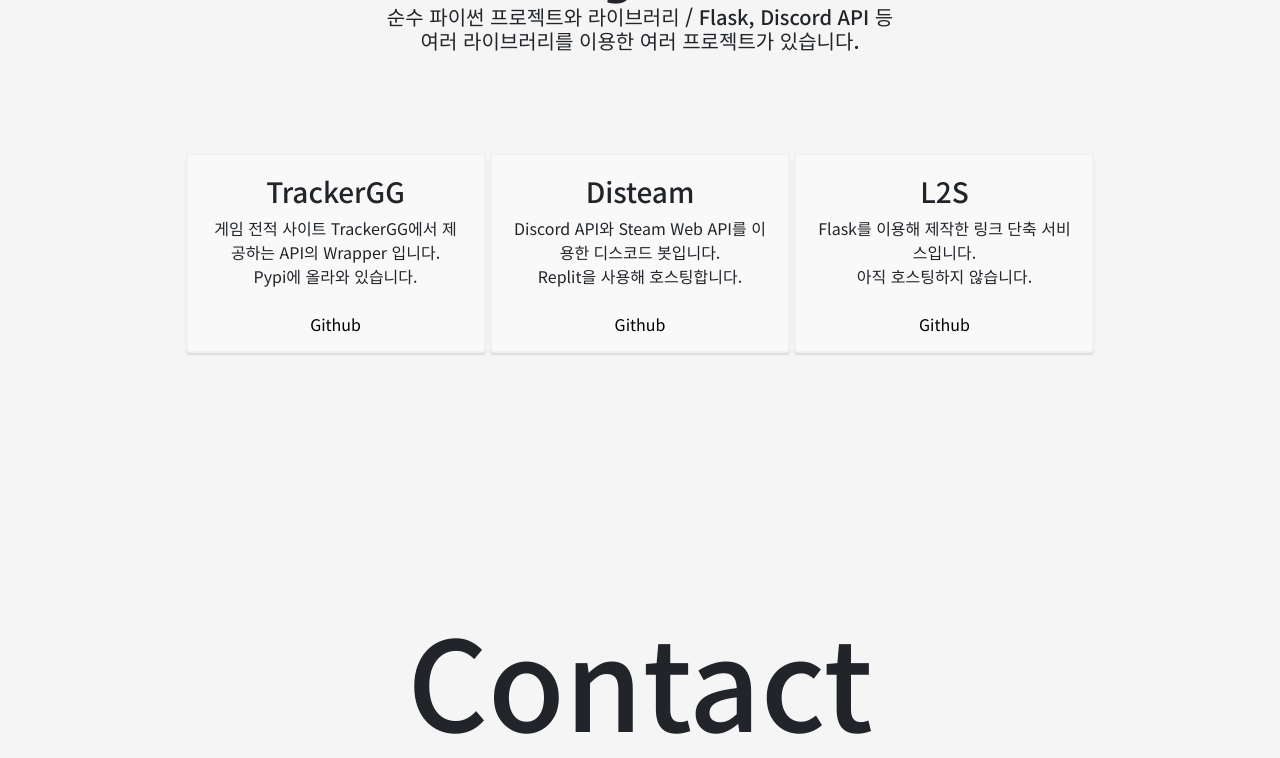
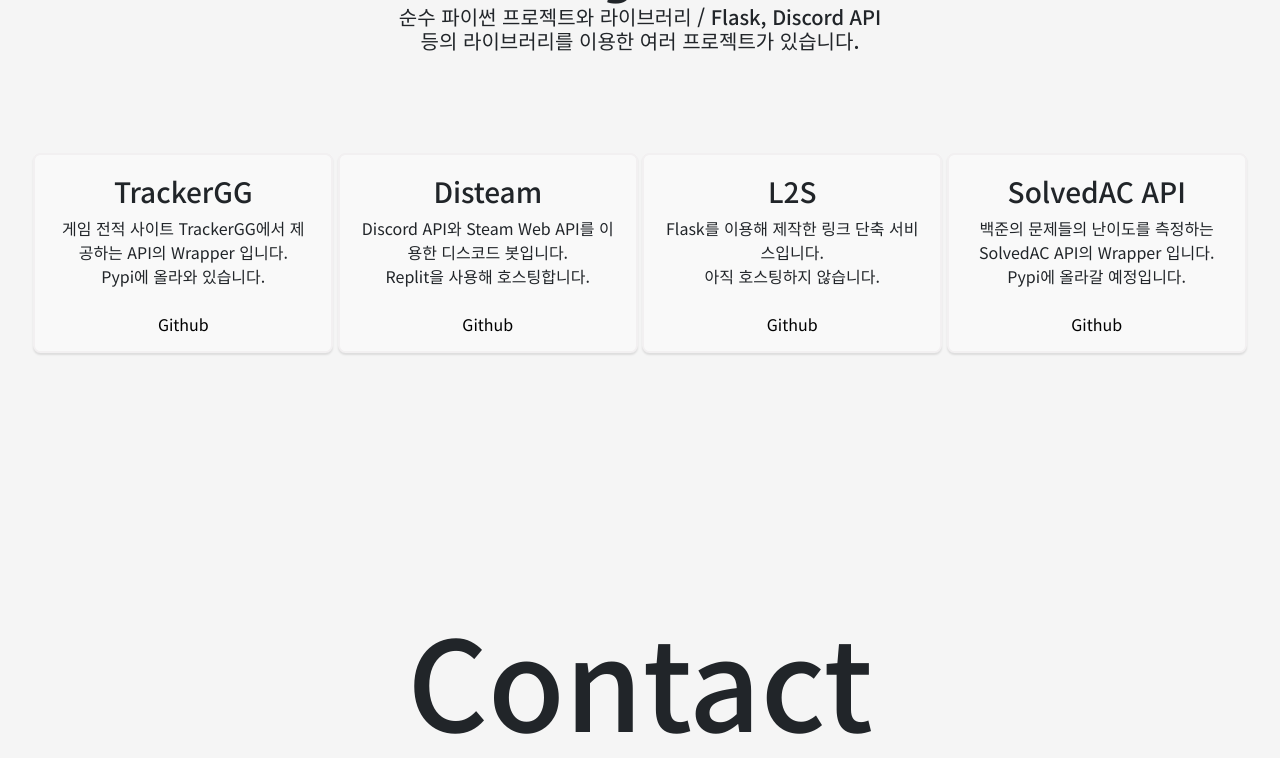
Before and after one commit to dev-ruby/dev-ruby.github.io, a plain HTML site: page index.html in a window 1280 px wide. Shown: the part 869-1627 px from the top of the page. Drawn offline with nearby package versions, Linux system fonts and the light colour scheme; a web font is replaced by a local one.

Commit message:
fix typo and add solvedac api wrapper

```diff
--- a/index.css
+++ b/index.css
@@ -61,9 +61,9 @@
     width: 300px;
     height: 200px;
     border: 2px solid #F2F0F1;
-    border-radius: 4px;
+    border-radius: 7.5px;
     padding: 20px;
-    margin: 0px, auto, 20px;
+    margin: auto;
     background-color: #f9f9f9;
     box-shadow: 0 2px 2px rgba(0, 0, 0, 0.1);
     display: inline-block;
--- a/index.html
+++ b/index.html
@@ -69,7 +69,7 @@
             Projects
         </h1>
         <h1 class="project_info">
-            순수 파이썬 프로젝트와 라이브러리 / Flask, Discord API 등<br>여러 라이브러리를 이용한 여러 프로젝트가 있습니다.
+            순수 파이썬 프로젝트와 라이브러리 / Flask, Discord API<br>등의 라이브러리를 이용한 여러 프로젝트가 있습니다.
         </h1>
         <div class="project_cards">
             <div class="card">
@@ -99,6 +99,15 @@
 
                 <a href="https://github.com/dev-ruby/L2S" class="project-link">Github</a>
             </div>
+            <div class="card">
+                <h3>SolvedAC API</h3>
+                <p>백준의 문제들의 난이도를 측정하는 SolvedAC API의 Wrapper 입니다.</p>
+                <p>Pypi에 올라갈 예정입니다.</p>
+
+                <br>
+
+                <a href="https://github.com/solvedac/python" class="project-link">Github</a>
+            </div>
         </div>
     </div>
     <div id="contact_area">
@@ -113,13 +122,11 @@
             <div class="contact_item">
                 <a href="https://github.com/dev-ruby">
                     <svg xmlns="http://www.w3.org/2000/svg" viewBox="0 0 16 16" width="50" height="50"><path d="M8 0c4.42 0 8 3.58 8 8a8.013 8.013 0 0 1-5.45 7.59c-.4.08-.55-.17-.55-.38 0-.27.01-1.13.01-2.2 0-.75-.25-1.23-.54-1.48 1.78-.2 3.65-.88 3.65-3.95 0-.88-.31-1.59-.82-2.15.08-.2.36-1.02-.08-2.12 0 0-.67-.22-2.2.82-.64-.18-1.32-.27-2-.27-.68 0-1.36.09-2 .27-1.53-1.03-2.2-.82-2.2-.82-.44 1.1-.16 1.92-.08 2.12-.51.56-.82 1.28-.82 2.15 0 3.06 1.86 3.75 3.64 3.95-.23.2-.44.55-.51 1.07-.46.21-1.61.55-2.33-.66-.15-.24-.6-.83-1.23-.82-.67.01-.27.38.01.53.34.19.73.9.82 1.13.16.45.68 1.31 2.69.94 0 .67.01 1.3.01 1.49 0 .21-.15.45-.55.38A7.995 7.995 0 0 1 0 8c0-4.42 3.58-8 8-8Z"></path></svg>
-                    <p class="contact_text">Github</p>
                 </a>
             </div>
             <div class="contact_item">
                 <a href="mailto:hiveruby@gmail.com">
                     <svg xmlns="http://www.w3.org/2000/svg" viewBox="0 0 24 24" width="50" height="50"><path d="M1.75 3h20.5c.966 0 1.75.784 1.75 1.75v14a1.75 1.75 0 0 1-1.75 1.75H1.75A1.75 1.75 0 0 1 0 18.75v-14C0 3.784.784 3 1.75 3ZM1.5 7.412V18.75c0 .138.112.25.25.25h20.5a.25.25 0 0 0 .25-.25V7.412l-9.52 6.433c-.592.4-1.368.4-1.96 0Zm0-2.662v.852l10.36 7a.25.25 0 0 0 .28 0l10.36-7V4.75a.25.25 0 0 0-.25-.25H1.75a.25.25 0 0 0-.25.25Z"></path></svg>
-                    <p class="contact_text">Mail</p>
                 </a>
             </div>
             <div class="contact_item">
@@ -131,7 +138,6 @@
                         <path d="M623 1002 c-251 -90 -272 -432 -35 -549 81 -40 183 -40 264 0 107 53 163 144 163 267 0 85 -21 142 -74 203 -72 81 -213 117 -318 79z m175 -88 c110 -45 162 -174 113 -279 -76 -165 -306 -165 -382 0 -78 167 99 351 269 279z"/>
                         </g>
                     </svg>
-                    <p class="contact_text">Insta</p>
                 </a>
             </div>
         </div>
```
